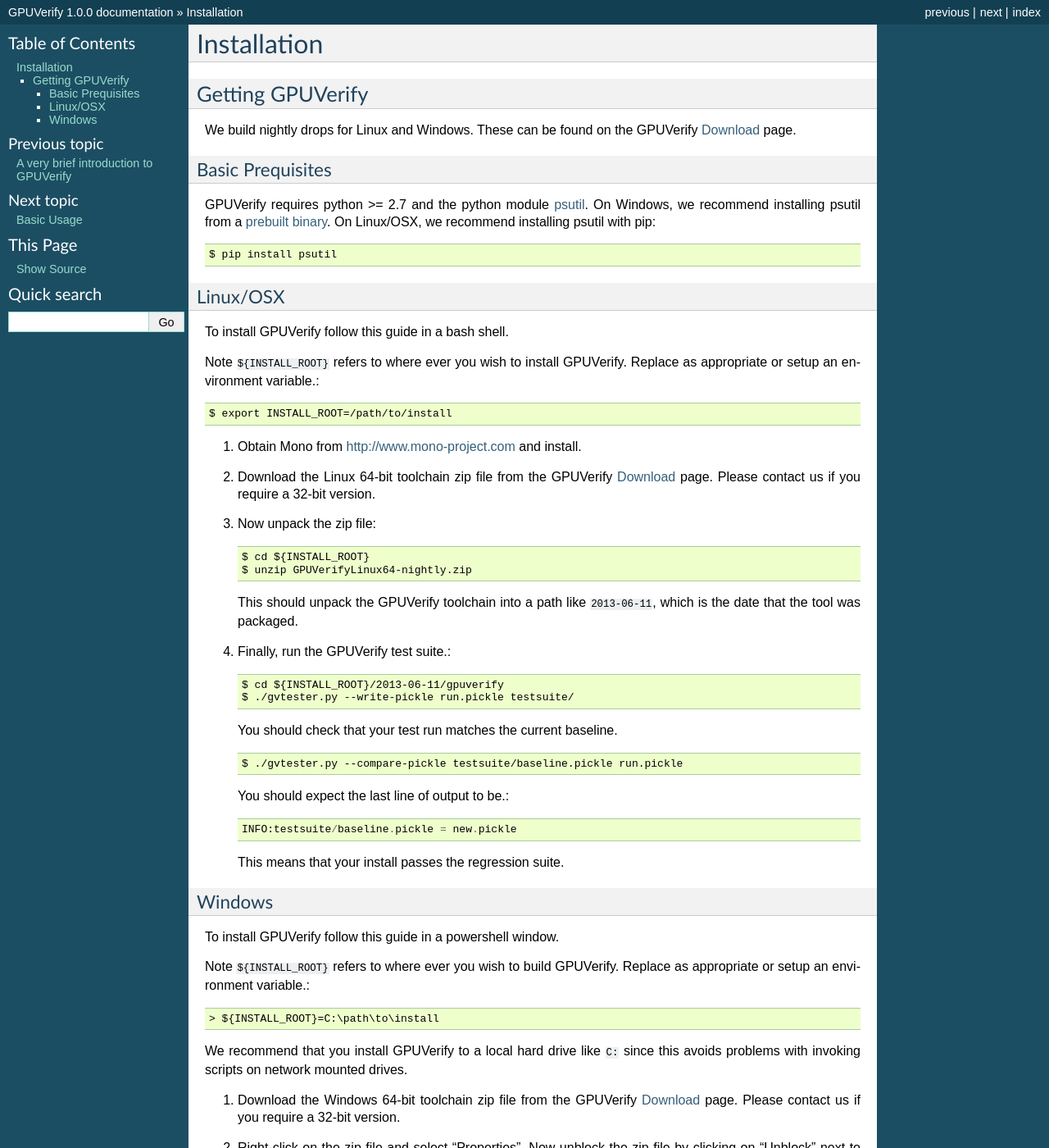
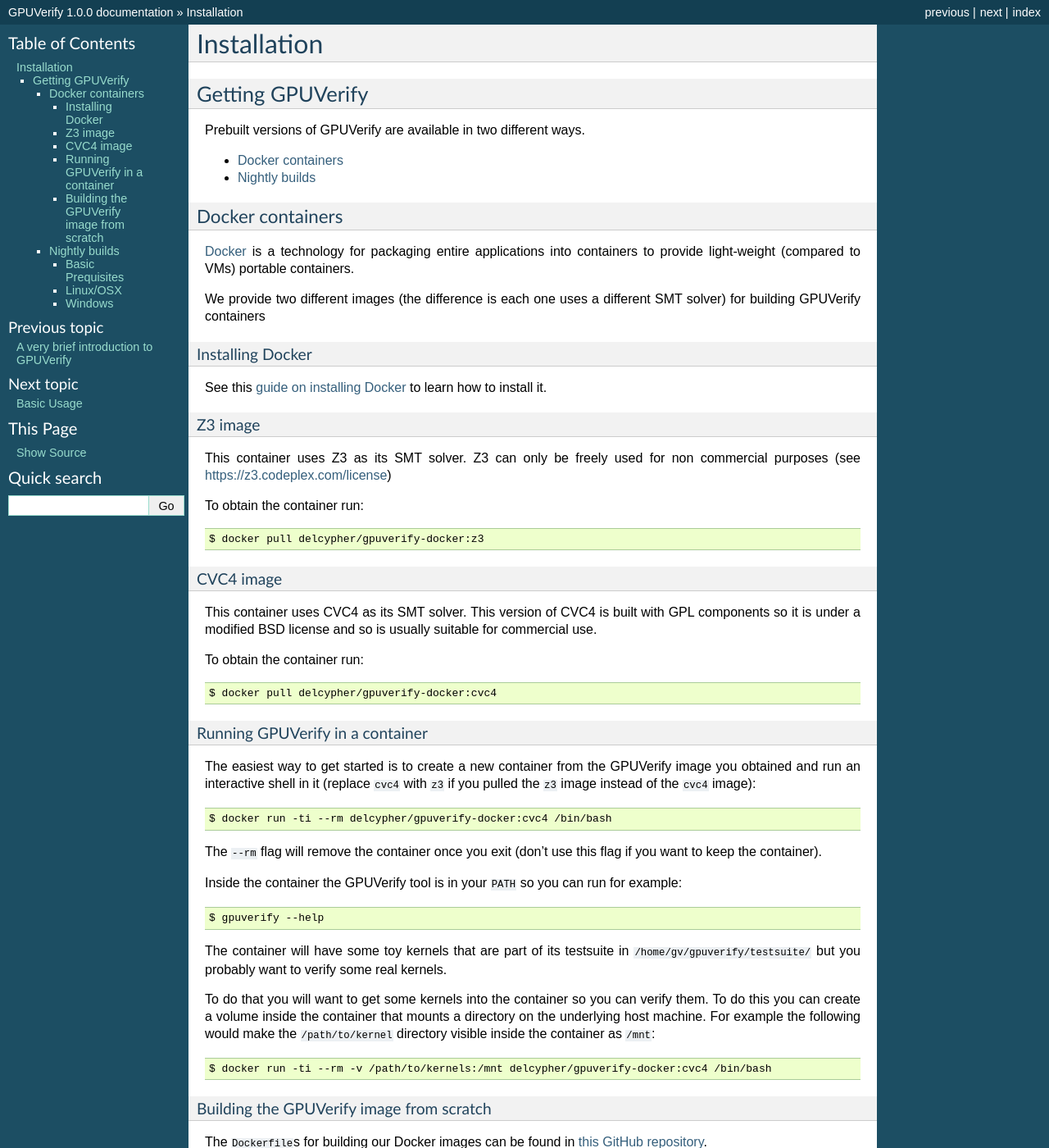
Before and after one commit to mc-imperial/gpuverify, a Sphinx documentation site: the page built from Documentation/installation.rst, in a window 1280 px wide and 1400 px high. Shown: the whole window at 82% size. Built offline with Sphinx 7.4.7, drawn with Linux system fonts in a browser that asks for light colours; formulas are drawn with MathJax 3.

Commit message:
Add documentation on our new Docker containers

```diff
--- a/Documentation/installation.rst
+++ b/Documentation/installation.rst
@@ -3,13 +3,95 @@
 ====================================
 
 Getting GPUVerify
-==================
+=================
+
+Prebuilt versions of GPUVerify are available in two different ways.
+
+* :ref:`docker_containers`
+* :ref:`nightly_builds`
+
+.. _docker_containers:
+
+Docker containers
+-----------------
+
+`Docker <https://www.docker.com/>`_ is a technology for packaging entire applications into
+containers to provide light-weight (compared to VMs) portable containers.
+
+We provide two different images (the difference is each one uses a different SMT solver)
+for building GPUVerify containers
+
+Installing Docker
+^^^^^^^^^^^^^^^^^
+
+See this `guide on installing Docker <https://docs.docker.com/installation/#installation>`_ to
+learn how to install it.
+
+Z3 image
+^^^^^^^^
+
+This container uses Z3 as its SMT solver. Z3 can only be freely used
+for non commercial purposes (see https://z3.codeplex.com/license)
+
+To obtain the container run::
+
+    $ docker pull delcypher/gpuverify-docker:z3
+
+CVC4 image
+^^^^^^^^^^
+
+This container uses CVC4 as its SMT solver. This version of CVC4 is
+built with GPL components so it is under a modified BSD license and so
+is usually suitable for commercial use.
+
+To obtain the container run::
+
+    $ docker pull delcypher/gpuverify-docker:cvc4
+
+Running GPUVerify in a container
+^^^^^^^^^^^^^^^^^^^^^^^^^^^^^^^^
+
+The easiest way to get started is to create a new container from the GPUVerify image
+you obtained and run an interactive shell in it (replace ``cvc4`` with ``z3`` if you
+pulled the ``z3`` image instead of the ``cvc4`` image)::
+
+    $ docker run -ti --rm delcypher/gpuverify-docker:cvc4 /bin/bash
+
+The ``--rm`` flag will remove the container once you exit (don't use this flag if you
+want to keep the container).
+
+Inside the container the GPUVerify tool is in your ``PATH`` so you can run for example::
+
+    $ gpuverify --help
+
+The container will have some toy kernels that are part of its testsuite in
+``/home/gv/gpuverify/testsuite/`` but you probably want to verify some real
+kernels.
+
+To do that you will want to get some kernels into the container so you
+can verify them. To do this you can create a volume inside the container that
+mounts a directory on the underlying host machine. For example the following
+would make the ``/path/to/kernel`` directory visible inside the container as
+``/mnt``::
+
+    $ docker run -ti --rm -v /path/to/kernels:/mnt delcypher/gpuverify-docker:cvc4 /bin/bash
+
+Building the GPUVerify image from scratch
+^^^^^^^^^^^^^^^^^^^^^^^^^^^^^^^^^^^^^^^^^
+
+The ``Dockerfile``\ s for building our Docker images can be found
+in `this GitHub repository <https://github.com/delcypher/gpuverify-docker>`_.
+
+.. _nightly_builds:
+
+Nightly builds
+--------------
 
 We build nightly drops for Linux and Windows.
 These can be found on the GPUVerify `Download <http://multicore.doc.ic.ac.uk/tools/GPUVerify/download.php>`_ page.
 
 Basic Prequisites
------------------
+^^^^^^^^^^^^^^^^^
 
 GPUVerify requires python >= 2.7 and the python module `psutil <https://code.google.com/p/psutil/>`_.
 On Windows, we recommend installing psutil from a `prebuilt binary <https://pypi.python.org/pypi?:action=display&name=psutil#downloads>`_.
@@ -18,7 +100,7 @@
      $ pip install psutil
 
 Linux/OSX
----------
+^^^^^^^^^
 To install GPUVerify follow this guide in a bash shell.
 
 Note ``${INSTALL_ROOT}`` refers to where ever you wish to install GPUVerify.
@@ -55,7 +137,7 @@
    This means that your install passes the regression suite.
 
 Windows
--------
+^^^^^^^
 To install GPUVerify follow this guide in a powershell window.
 
 Note ``${INSTALL_ROOT}`` refers to where ever you wish to build GPUVerify.
```
